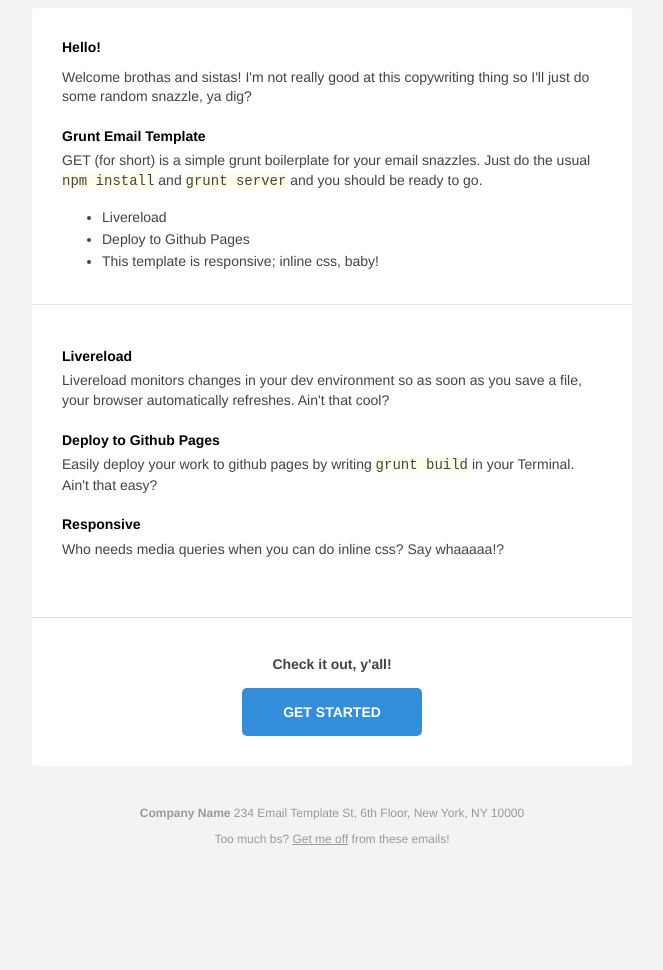
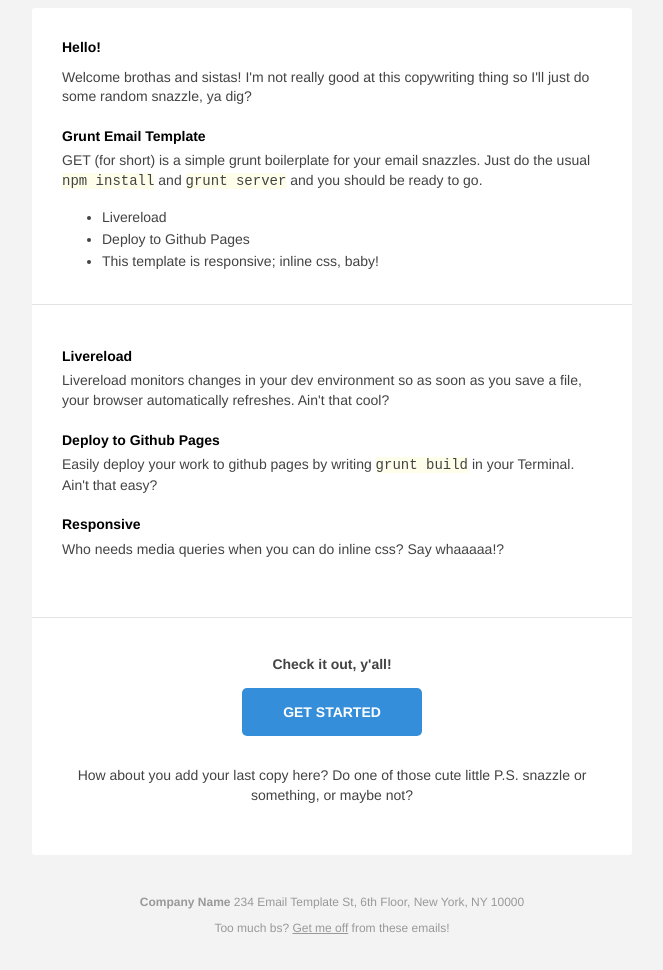
Before and after one commit to jancantor/grunt-email-template, a website: page _src/index.html in a window 1280 px wide. Shown: the part 106-1076 px from the top of the page, without its empty margins (308-971 px from the left). Before the commit the page ends 1014 px from the top, so only its background shows below. Drawn offline with Linux system fonts and the light colour scheme.

Commit message:
Add outro copy

```diff
--- a/_src/index.html
+++ b/_src/index.html
@@ -93,6 +93,13 @@
                     <a href="#" style="font-size: 14px; color: #FFF; text-decoration: none; line-height: 2; font-weight: bold; text-align: center; cursor: pointer; display: block; border-radius: 5px; text-transform: capitalize; background: #348eda; margin: 0 auto; padding: 10px 20px; border-color: #348eea; width: 140px; ">GET STARTED</a>
                   </td>
                 </tr>
+
+                <!-- Outro copy -->
+                <tr style="font-size: 14px; margin: 0; padding: 0;">
+                  <td style="line-height: 1.4; vertical-align: top; margin: 0; padding: 0 30px 50px; text-align: center;" valign="top">
+                    <p style="color:#434343;">How about you add your last copy here? Do one of those cute little P.S. snazzle or something, or maybe not?</p>
+                  </td>
+                </tr>
               </table>
             </td>
           </tr>
```
